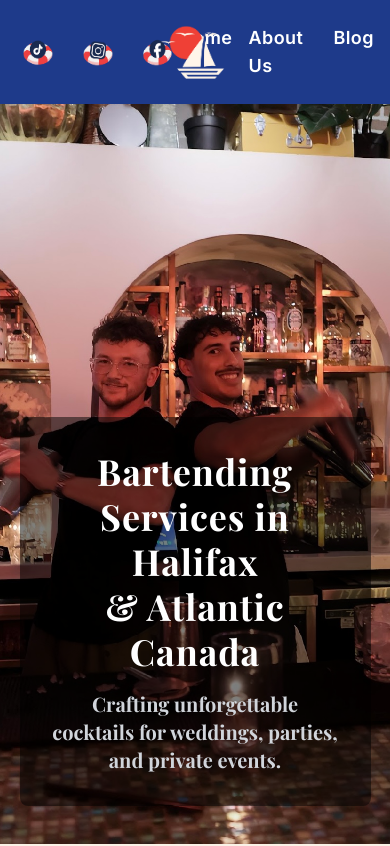
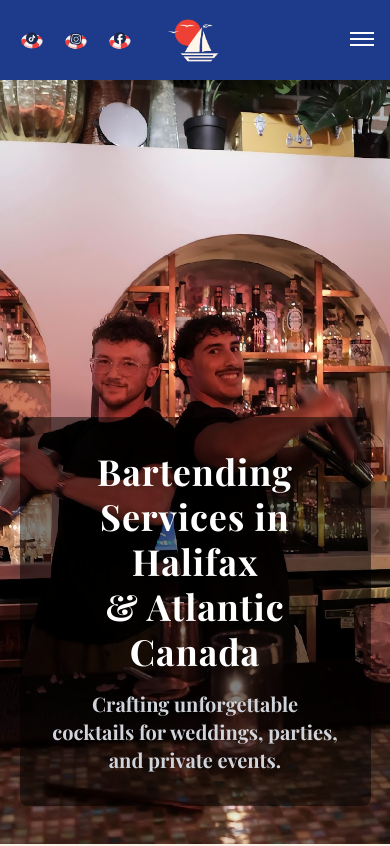
Before and after one commit to IsraelBain/twosailors-react-site, a React (Create React App) app: page / in a window 390 px wide. Shown: the top 846 px of the page. Built offline with nearby package versions, Linux system fonts and the light colour scheme.

Commit message:
fixed mobile render

```diff
--- a/src/components/Navbar.js
+++ b/src/components/Navbar.js
@@ -1,4 +1,4 @@
-import React from "react";
+import React, { useState } from "react";
 import { Link } from "react-router-dom";
 import logo from "../assets/logo.png";
 import facebookIcon from "../assets/facebook.png";
@@ -6,47 +6,63 @@ import instagramIcon from "../assets/instagram.png";
 import tiktokIcon from "../assets/tiktok.png";
 
 const Navbar = () => {
+  const [isMobileMenuOpen, setIsMobileMenuOpen] = useState(false);
+
   return (
     <nav className="bg-blue-900 text-white fixed top-0 w-full z-50 py-6 md:py-8 font-sans">
-
       <div className="flex items-center justify-between px-4 md:px-10 relative">
         {/* Left: Social Icons */}
-        <div className="flex items-center gap-4">
+        <div className="flex items-center gap-3">
           <a href="https://www.tiktok.com/@twosailorsbartending" target="_blank" rel="noopener noreferrer">
-            <img src={tiktokIcon} alt="TikTok" className="h-12 w-12" />
+            <img src={tiktokIcon} alt="TikTok" className="h-8 w-8 md:h-12 md:w-12" />
           </a>
           <a href="https://www.instagram.com/twosailorsbartending/" target="_blank" rel="noopener noreferrer">
-            <img src={instagramIcon} alt="Instagram" className="h-12 w-12" />
+            <img src={instagramIcon} alt="Instagram" className="h-8 w-8 md:h-12 md:w-12" />
           </a>
           <a href="https://www.facebook.com/profile.php?id=61554763772561" target="_blank" rel="noopener noreferrer">
-            <img src={facebookIcon} alt="Facebook" className="h-12 w-12" />
+            <img src={facebookIcon} alt="Facebook" className="h-8 w-8 md:h-12 md:w-12" />
           </a>
         </div>
 
         {/* Center: Logo */}
         <div className="absolute left-1/2 transform -translate-x-1/2">
           <Link to="/">
-            <img
-              src={logo}
-              alt="Two Sailors Bartending Logo"
-              className="h-20 rounded-lg cursor-pointer"
-            />
+            <img src={logo} alt="Two Sailors Bartending Logo" className="h-16 md:h-20 rounded-lg cursor-pointer" />
           </Link>
         </div>
 
-        {/* Right: Nav Links */}
-        <ul className="flex gap-4 md:gap-6 text-lg font-semibold tracking-wide font-sans">
-          <li>
-            <Link to="/" className="hover:text-orange-500">Home</Link>
-          </li>
-          <li>
-            <Link to="/about" className="hover:text-orange-500">About Us</Link>
-          </li>
-          <li>
-            <Link to="/blog" className="hover:text-orange-500">Blog</Link>
-          </li>
+        {/* Right: Desktop Nav */}
+        <ul className="hidden md:flex gap-4 md:gap-6 text-lg font-semibold tracking-wide">
+          <li><Link to="/" className="hover:text-orange-500">Home</Link></li>
+          <li><Link to="/about" className="hover:text-orange-500">About Us</Link></li>
+          <li><Link to="/blog" className="hover:text-orange-500">Blog</Link></li>
         </ul>
+
+        {/* Hamburger Icon on Mobile */}
+        <div className="md:hidden">
+          <button
+            onClick={() => setIsMobileMenuOpen(!isMobileMenuOpen)}
+            className="focus:outline-none"
+          >
+            <div className="space-y-1">
+              <span className="block w-6 h-0.5 bg-white"></span>
+              <span className="block w-6 h-0.5 bg-white"></span>
+              <span className="block w-6 h-0.5 bg-white"></span>
+            </div>
+          </button>
+        </div>
       </div>
+
+      {/* Mobile Dropdown */}
+      {isMobileMenuOpen && (
+        <div className="md:hidden bg-blue-800 px-6 pb-4">
+          <ul className="flex flex-col space-y-3 text-lg font-semibold">
+            <li><Link to="/" onClick={() => setIsMobileMenuOpen(false)}>Home</Link></li>
+            <li><Link to="/about" onClick={() => setIsMobileMenuOpen(false)}>About Us</Link></li>
+            <li><Link to="/blog" onClick={() => setIsMobileMenuOpen(false)}>Blog</Link></li>
+          </ul>
+        </div>
+      )}
     </nav>
   );
 };
```
